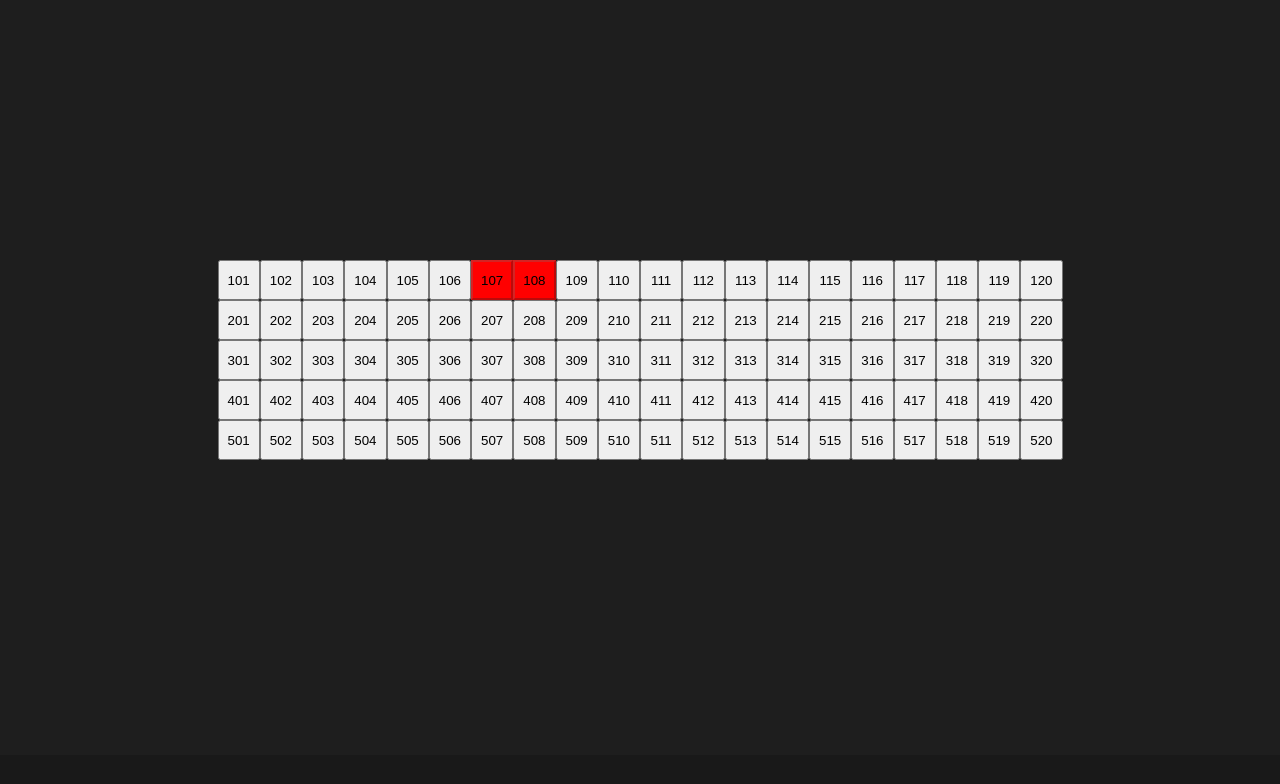
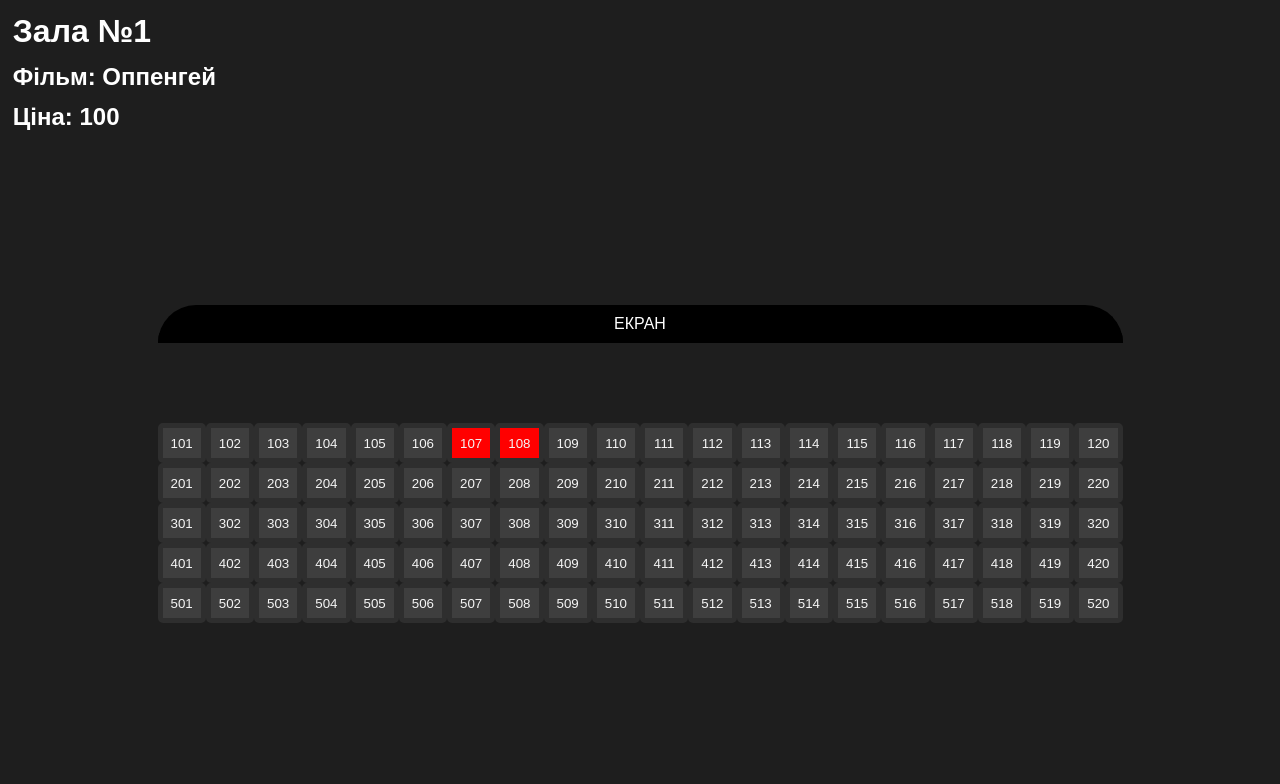
Before and after one commit to KoteNick/DjangoKino, a Django app: a page that uses kino/main/templates/hall.html in a window 1280 px wide. Shown: the part 45-829 px from the top of the page. Before the commit the page ends 505 px from the top, so only its background shows below. Run offline with Django 5.2, Linux system fonts and the light colour scheme; data comes from the database, SQL or seed files in the repository; both versions use the stored data as it was after the commit.

Commit message:
massive update

```diff
--- a/kino/main/models.py
+++ b/kino/main/models.py
@@ -1,5 +1,6 @@
 from django.db import models
 from django.core import validators
+from datetime import datetime
 
 class Film(models.Model):
     title = models.CharField(max_length=30)
@@ -8,11 +9,17 @@ class Film(models.Model):
     timeEnd = models.TimeField()
     hall = models.IntegerField()
     price = models.IntegerField(default=100)
+    done = models.BooleanField(default=False)
     def __str__(self):
         return self.title[:10]
+    @property
+    def in_progress(self):
+        ti = datetime.now().time()
+        return (ti > self.time and ti < self.timeEnd)
 
 class Hall(models.Model):
     number = models.IntegerField()
-    seats = models.CharField(validators=[validators.int_list_validator()], max_length=300, blank=True,  null=True)
+    seats = models.CharField(validators=[validators.int_list_validator()], max_length=300, default='0')
+    in_use = models.BooleanField(default=False)
     def __str__(self):
         return f"Hall {self.number}"
--- a/kino/main/static/style.css
+++ b/kino/main/static/style.css
@@ -31,6 +31,11 @@ header, footer {
   width: 100%;
   height: 5%;
 }
+footer {
+border: 0;
+background-color: #2e2e2e;
+position:absolute;
+bottom:0;}
 header > *{
     margin: 10px;
 }
@@ -55,12 +60,12 @@ header > a:hover{
 .filmdata:first-child {
 
 }
-body > h1 {
+body > h1, h2 {
   margin: 1%;
 }
 
 .hall {
-    height: 90vh;
+    height: 80vh;
     width: 100%;
     align-items: center;
   justify-content: center;
@@ -79,7 +84,19 @@ display:grid;
   grid-auto-rows: 5vh;
 }
 input {
-padding: 1vh;}
+color: whitesmoke;
+border: 5px solid #2e2e2e;
+border-radius: 5px;
+background-color: #3e3e3e;
+padding: 1vh;
+}
 .taken {
-color: black;
 background-color: red;}
+body {
+height:100%}
+.screen {
+margin-bottom: 10vh;
+border: 10px solid black;
+background-color: black;
+border-radius: 50px 50px 0 0;
+}
--- a/kino/main/strToList.py
+++ b/kino/main/strToList.py
@@ -8,7 +8,6 @@ def strToList(string: str) -> list:
 
 def listToStr(l: list, nospaces = False) -> str:
     s = str(l)
-    print(s)
     if nospaces:
         s = s.replace(' ', '')
     return s[1:-1]
--- a/kino/main/templates/hall.html
+++ b/kino/main/templates/hall.html
@@ -4,10 +4,17 @@
 {% endblock %}
 
 {% block content %}
+<h1>Зала №{{num}}</h1>
+<h2>Фільм: {{film.title}}</h2>
+<h2>Ціна: {{film.price}}</h2>
+{% if film.in_progress %}
+    <h2>СЕАНС ІДЕ</h2>
+{% endif %}
 <form method="post">
     {% csrf_token %}
 <div class="hall">
     <div>
+        <span class="screen">ЕКРАН</span>
     {% for row in "12345" %}
         <div class="row">
             {% for col in numz %}
@@ -15,7 +22,7 @@
                     {% if seat|slice:"1:4" in taken %}
                     <input type="submit" value="{{row}}{{col}}" class="taken" name="s" disabled>
                     {% else %}
-                    <input type="submit" value="{{row}}{{col}}" name="s">
+                    <input type="submit" value="{{row}}{{col}}" name="s" {% if film.in_progress %} disabled {% endif %}>
                     {% endif  %}
                 {% endwith %}
 
--- a/kino/main/views.py
+++ b/kino/main/views.py
@@ -13,15 +13,36 @@ class HomePageView(ListView):
     template_name = 'home.html'
     context_object_name = 'films'
 
+def now():
+    return datetime.now().time()
+
+def reset():
+    films = Film.objects.all()
+    halls = Hall.objects.all()
+    for film in films:
+        if (now() > film.timeEnd):
+            film.done = True
+            film.save()
+        else:
+            film.done=False
+            film.save()
+        for hall in halls:
+            if hall.number == film.hall:
+                if (now()<film.timeEnd and now()> film.time):
+                    hall.in_use = True
+                    hall.save()
+                elif now()>film.timeEnd and hall.in_use:
+                    hall.in_use = False
+                    hall.seats = "0"
+                    hall.save()
+
 def home(request):
   films = Film.objects.all()
   fs = []
+  reset()
   for film in films:
-      if (film.time > datetime.now().time()):
+      if (not film.done):
         fs.append(film)
-  print(films[0])
-  print(datetime.now())
-  print(films[0].time > datetime.now().time())
   template = loader.get_template('home.html')
   context = {
     'films': fs,
@@ -30,6 +51,7 @@ def home(request):
   return HttpResponse(template.render(context, request))
 
 def hall(request, num):
+    reset()
     template = loader.get_template('hall.html')
     seats = []
     halls = Hall.objects.all()
@@ -47,11 +69,19 @@ def hall(request, num):
     taken = []
     for i in t:
         taken.append(str(i))
+    films = Film.objects.all()
+    fs = Film
+    for film in films:
+        if (film.hall == num):
+            if (not film.done and now()<film.timeEnd):
+                print(film.title)
+                fs = film
     context = {
         'num': str(num),
         'numz': seats,
         'hall': hall,
-        'taken': taken
+        'taken': taken,
+        'film': fs
     }
     if (request.method == 'POST'):
         cur_seats = strToList.strToList(hall.seats)
@@ -59,5 +89,6 @@ def hall(request, num):
         print(cur_seats)
         hall.seats = strToList.listToStr(cur_seats, True)
         hall.save()
-        return redirect(f"/hall{num}")
+        #return redirect(f"/hall{num}")
+        return redirect("/")
     return HttpResponse(template.render(context, request))
```
Also changed, not shown: kino/main/templates/hallprogress.html (added, +18 -0 lines), kino/main/templates/home.html (+7 -2 lines), kino/db.sqlite3, kino/main/migrations/0013_alter_hall_seats.py (added), kino/main/migrations/0014_film_done.py (added), kino/main/migrations/0015_hall_in_use.py (added), kino/media/media/77427258poster_nn.jpg (added), kino/media/media/Emblem_of_the_Ukrainian_Armed_Forces.svg.png (added).
